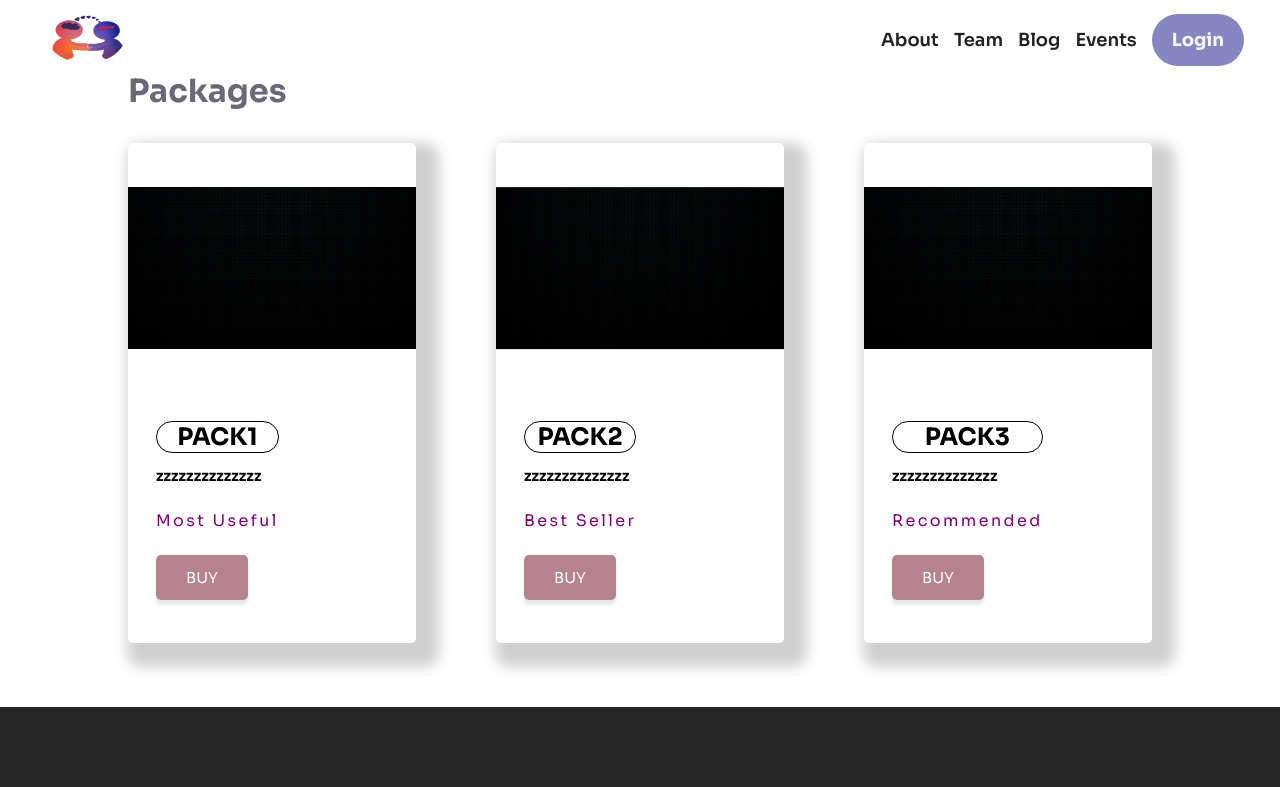
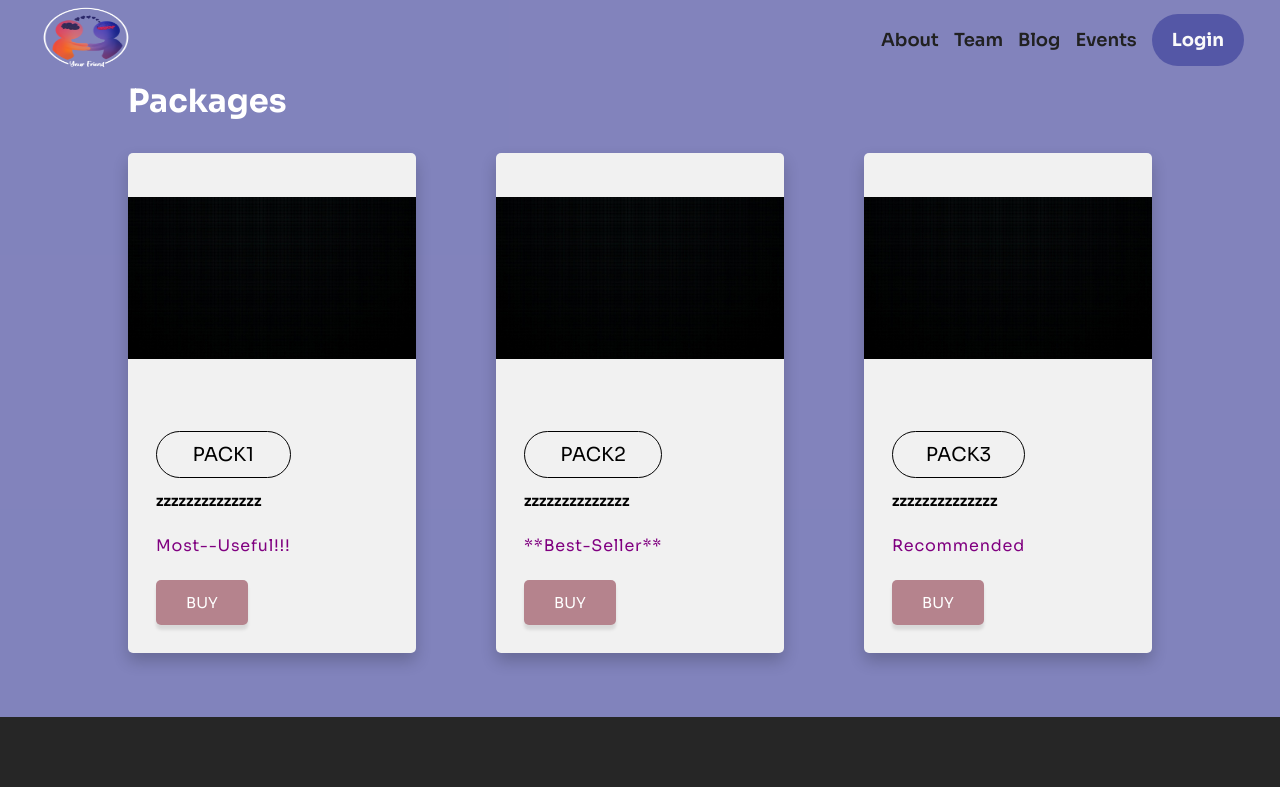
Before and after one commit to tashi2408/yourFriend, a React (Create React App) app: page /pricing in a window 1280 px wide. Shown: the top 787 px of the page. Built offline with nearby package versions, Linux system fonts and the light colour scheme.

Commit message:
💋 color edits

```diff
--- a/src/dashboard/Login.css
+++ b/src/dashboard/Login.css
@@ -4,7 +4,7 @@
   display: flex;
   padding-top: 180px;
   padding-bottom: 180px;
-  background: var(--gradient);
+  background-color: var(--purple);
 }
 
 .sub-main {
@@ -15,7 +15,7 @@
   box-shadow: 11px 12px 13px 12px rgba(0, 0, 0, 0.07);
   padding-top: 0px;
   border-radius: 30px;
-  background-color: white;
+  background-color: #f1f1f1;
 }
 
 .sub-main h1 {
--- a/src/dashboard/Signup.css
+++ b/src/dashboard/Signup.css
@@ -4,7 +4,7 @@
     display: flex;
     padding-top: 180px;
     padding-bottom: 180px;
-    background: var(--gradient);
+    background-color: var(--purple);
   }
 
   .sub-main {
@@ -15,7 +15,7 @@
     box-shadow: 11px 12px 13px 12px rgba(0, 0, 0, 0.07);
     padding-top: 0px;
     border-radius: 30px;
-    background-color: white;
+    background-color: #f1f1f1;
   }
 
   .sub-main h1 {
--- a/src/dashboard/students/Password.css
+++ b/src/dashboard/students/Password.css
@@ -4,6 +4,7 @@
     display: flex;
     padding-top: 170px;
     padding-bottom: 170px;
+    background-color: var(--purple);
   }
 
   .password-change {
@@ -14,7 +15,7 @@
     box-shadow: 11px 12px 13px 12px rgba(0, 0, 0, 0.07);
     padding-top: 0px;
     border-radius: 30px;
-    background-color: white;
+    background-color: #f1f1f1;
   }
 
   .password-change h1 {
@@ -41,7 +42,7 @@
     width: 300px;
     min-height: 0px;
     border-radius: 60px;
-    box-shadow: inset 0px 0px 25px 0px rgb(235, 232, 232);
+    box-shadow: inset 0px 0px 25px 0px rgb(201, 196, 196);
     border: none;
     outline: none;
     background-color: #fff;
--- a/src/dashboard/students/Pricing.js
+++ b/src/dashboard/students/Pricing.js
@@ -16,13 +16,13 @@ function Pricing() {
             pack={Package}
             name="Pack1"
             description="zzzzzzzzzzzzzz"
-            recommondation="most useful"
+            recommondation="most--useful!!!"
           />
           <Card
             pack={Package2}
             name="Pack2"
             description="zzzzzzzzzzzzzz"
-            recommondation="best seller"
+            recommondation="**best-seller**"
           />
           <Card
             pack={Package3}
--- a/src/dashboard/students/pricing.css
+++ b/src/dashboard/students/pricing.css
@@ -1,16 +1,22 @@
  .pricing {
     padding: 2rem 8rem;
-    background: white;
+    background-color: var(--purple);
     color: var(--primary-color);
     padding-top: 50px;
   }
+
+ .pricing h1{
+   padding-top: 10px;
+   color: white;
+ }
+
 
   .pack {
     display: flex;
     flex-direction: column;
     border-radius: 50px;
     background: #000000;
-    box-shadow: 20px 20px 60px #bebebe, -20px -20px 60px #ffffff;
+    box-shadow: 0px 8px 16px 0px rgba(0, 0, 0, 0.2);
   }
 
   .pack-container {
@@ -40,13 +46,14 @@
   }
 
   .styled-button {
-    font-size: 1.5rem;
+    font-size: 1.2rem;
+    margin: 0;
+    padding: 10px;
     text-transform: uppercase;
-    margin: 0;
     border: 1.5px solid black;
     color: black;
-    background-color: white;
-    border-radius: 30px;
+    background-color: #f1f1f1;
+    border-radius: 50px;
     text-align: center;
     justify-content: center;
   }
@@ -57,7 +64,7 @@
     padding: 0.5rem 0;
     margin: 10;
     color: purple;
-    letter-spacing: 0.15rem;
+    letter-spacing: 0.05rem;
   }
 
   .pack-description {
@@ -83,13 +90,13 @@
     position: absolute;
     top: 0;
     left: 0;
-    background-color: white;
+    background-color: #f1f1f1;
     backface-visibility: hidden;
     border-radius: 5px;
-    box-shadow: 11px 12px 13px 12px rgb(207, 207, 207);
+    box-shadow: 0px 8px 16px 0px rgba(0, 0, 0, 0.2);
   }
   .pricingcard-front:hover{
-    background-color: rgb(247, 243, 243);
+    background-color: #f1f1f1;
   }
   .pricingcard-front img {
     width: 100%;
--- a/src/dashboard/students/pricingcard.js
+++ b/src/dashboard/students/pricingcard.js
@@ -12,7 +12,7 @@ export default function Card({
         <div className="pricingcard-front">
           <img className="pack-image" src={pack} alt="pack-item" />
           <div className="pack-content">
-            <h1 className="styled-button">{name}</h1>
+            <p className="styled-button">{name}</p>
             <h2 className="pack-description">{description}</h2>
             <p className="pack-recommondation">{recommondation}</p>
             <a className="button">Buy</a>
```
